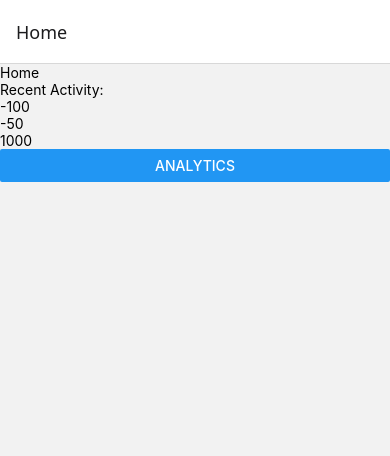
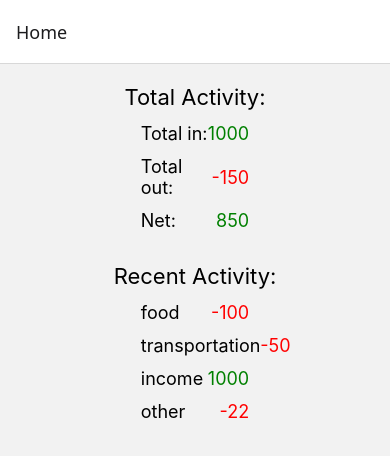
Before and after one commit to kj7639/cprg303FinalProject, a React Native app: screen /Home in a window 390 px wide. Shown: the top 456 px of the page. Built offline with nearby package versions, Linux system fonts and the light colour scheme.

Commit message:
finished activity component

```diff
--- a/src/components/Activity.jsx
+++ b/src/components/Activity.jsx
@@ -1,24 +1,100 @@
 import {
     Text,
-    View
+    View,
+    StyleSheet
 } from 'react-native'
 
+import { useState, useEffect } from 'react';
+import { Color } from 'react-native/types_generated/Libraries/Animated/AnimatedExports';
 
 function Activity({transactions}){
+    const [posTotal, setPosTotal] = useState(0);
+    const [negTotal, setNegTotal] = useState(0);
+
+    const getMonthlyTotals = () => {
+        const today = new Date();
+
+        const filtered = transactions.filter(t =>{
+            const d = new Date(t.date);
+            return d.getFullYear() === today.getFullYear() && d.getMonth() === today.getMonth();
+        })
+
+        let pos = 0;
+        let neg = 0;
+
+        for(let i = 0; i < filtered.length; i++){
+            if(filtered[i].amount > 0){
+                pos += filtered[i].amount;
+            }else{
+                neg += filtered[i].amount;
+            }
+        }
+
+        setPosTotal(pos);
+        setNegTotal(neg);
+    }
+
+    useEffect(() => {
+        getMonthlyTotals()
+    }, [transactions])
 
     return (
         <View>
-            <Text>Recent Activity:</Text>
-            {
-                transactions.map((t) => (
-                    <View key={t.id}>
-                        <Text>{t.amount}</Text>
+            <View style={styles.container}>
+                <Text style={styles.title}>Total Activity:</Text>
+                <View style={styles.item}>
+                    <Text style={styles.itemText}>Total in:</Text>
+                    <Text style={[styles.itemText, {color: 'green'}]}>{posTotal}</Text>
+                </View>
+                <View style={styles.item}>
+                    <Text style={styles.itemText}>Total out:</Text>
+                    <Text style={[styles.itemText, {color: 'red'}]}>{negTotal}</Text>
+                </View>
+                <View style={styles.item}>
+                    <Text style={styles.itemText}>Net:</Text>
+                    <Text style={[styles.itemText, {color: (posTotal + negTotal) > 0 ? 'green' : 'red'}]}>{posTotal + negTotal}</Text>
+                </View>
+            </View>
 
-                    </View>
-                ))
-            }
+            <View style={styles.container}>
+                <Text style={styles.title}>Recent Activity:</Text>
+                {
+                    transactions.map((t) => (
+                        <View style={styles.item} key={t.id}>
+                            <Text style={styles.itemText}>{t.category}</Text>
+                            <Text style={[styles.itemText, {color: t.amount > 0 ? 'green' : 'red'}]}>{t.amount}</Text>
+                        </View>
+                    ))
+                }
+            </View>
         </View>
     )
 }
 
+const styles = StyleSheet.create({
+    container: {
+        flex: 1,
+        alignItems: 'center'
+    },
+    title: {
+        fontSize: 22,
+        paddingTop: 20,
+        paddingBottom: 7,
+    },
+    item: {
+        paddingVertical: 2,
+        paddingHorizontal: 20,
+        margin: 4,
+        // backgroundColor: '#b3b3b3ff',
+        // flex: 1,
+        width: '75%',
+        flexDirection: 'row',
+        justifyContent: 'space-between',
+        alignItems: 'center',
+    },
+    itemText: {
+        fontSize: 18,
+    }
+})
+
 export default Activity;
--- a/src/data/transactions.json
+++ b/src/data/transactions.json
@@ -16,5 +16,11 @@
         "amount": 1000,
         "category": "income",
         "date": "2025-12-12"
+    },
+    {
+        "id": 4,
+        "amount": -22,
+        "category": "other",
+        "date": "2025-11-12"
     }
 ]
--- a/src/screens/HomeScreen.jsx
+++ b/src/screens/HomeScreen.jsx
@@ -1,4 +1,4 @@
-import {Text, Button, View} from 'react-native'
+import {Text, Button, View, StyleSheet} from 'react-native'
 import { useState } from 'react';
 
 import transactionsData from '../data/transactions.json'
@@ -10,15 +10,30 @@ function HomeScreen({navigation}){
     console.log(transactions);
 
     return (
-        <View>
-            <Text>Home</Text>
+        <View style={styles.container}>
             <Activity transactions={transactions}/>
-            <Button
+            {/* <Button
                 title='Analytics'
                 onPress={() => navigation.navigate('Analytics')}
-            />
+            /> */}
         </View>
     );
 }
 
+const styles = StyleSheet.create({
+    container: {
+        flex: 1,
+        alignItems: 'center'
+    },
+    title: {
+        fontSize: 18,
+    },
+    item: {
+        paddingVertical: 2,
+        paddingHorizontal: 20,
+        margin: 4,
+        backgroundColor: '#b3b3b3ff'
+    }
+})
+
 export default HomeScreen;
```
